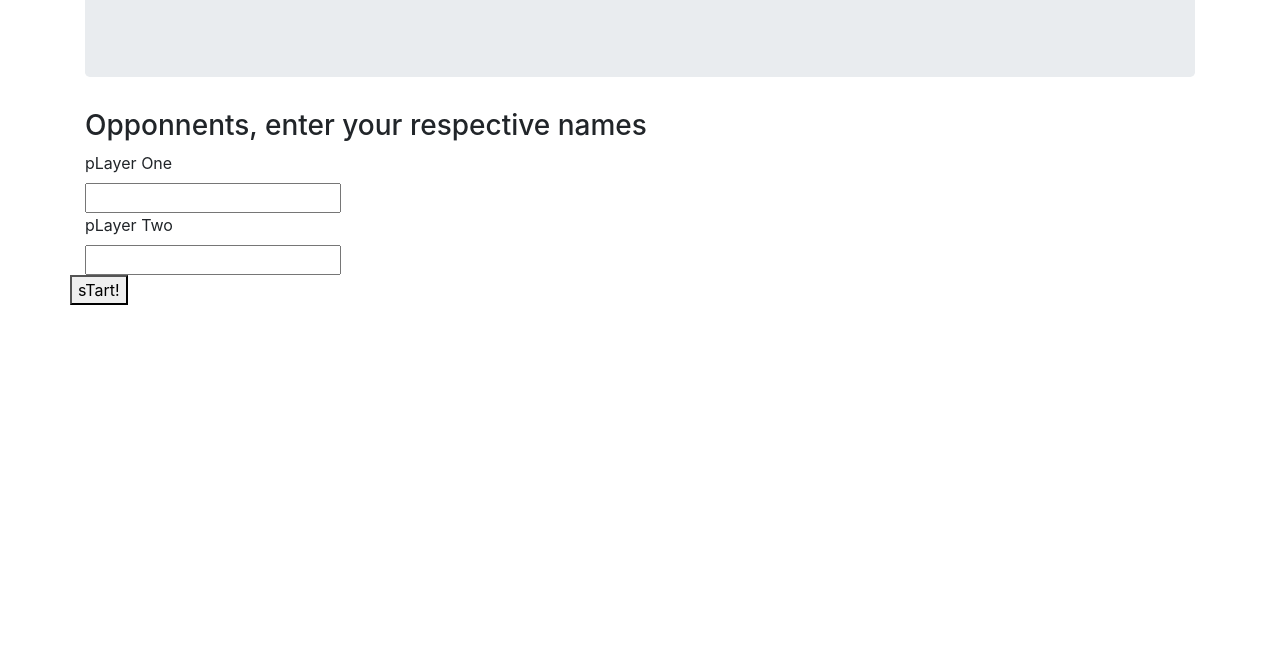
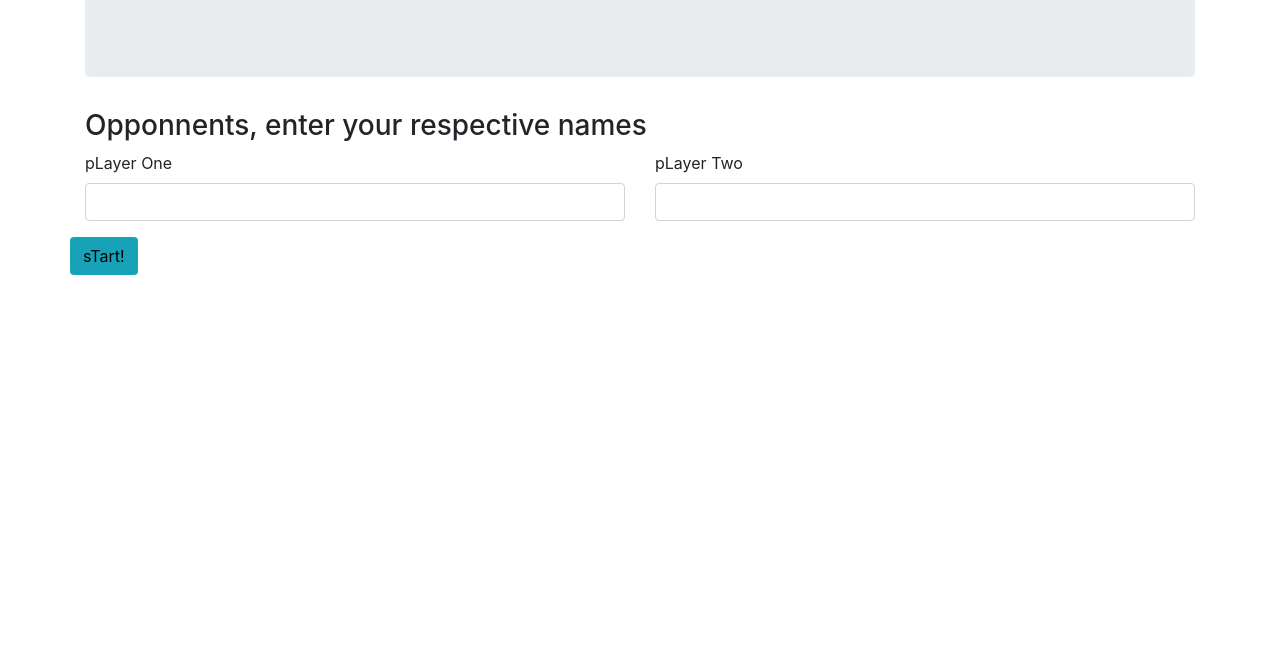
Before and after one commit to Maxie24/pig-dice-1, a plain HTML site: page index.html in a window 1280 px wide. Shown: the part 137-800 px from the top of the page. Drawn offline with Linux system fonts and the light colour scheme.

Commit message:
update opponents login form

```diff
--- a/index.html
+++ b/index.html
@@ -16,23 +16,26 @@
     <body>
      <div class="container">
        <div class="jumbotron">
-         <h2>he pig dice game</h2>
+         <h2>the pig dice game</h2>
          <p>welcome to the [pig dice game] </p>
        </div>
-       <h3>Opponnents, enter your respective names</h3>
-       <div class="row">
-         <form class="opponents">
-           <div class="col-md-6">
-             <label for="player-one">pLayer One</label>
-             <input id="player-one" type="text" name="player-one" value="">
-           </div>
-           <div class="col-md-6">
-             <label for="player-two">pLayer Two</label>
-             <input id="player-two" type="text" name="player-one" value="">
-           </div>
-           <button id="start" type="submit" name="button">sTart!</button>
-         </form>   <!--End form -->
-       </div> <!--End div row -->
+       <div class="login">
+         <h3>Opponnents, enter your respective names</h3>
+         <form class="opponnents">
+           <div class="row">
+              <div class="form-group col-md-6">
+                <label for="player-one">pLayer One</label> <br>
+                <input class="form-control" id="player-one" type="text" name="player-one" value="">
+              </div>
+              <div class="form-group col-md-6">
+                <label for="player-two">pLayer Two</label> <br>
+                <input class="form-control" id="player-two" type="text" name="player-one" value="">
+              </div>
+              <button id="start" type="submit" name="button" class="btn bg-info">sTart!</button>
+           </div><!--End div row -->
+         </form>
+       </div>  <!--End login -->
+
 
      </div> <!--End div container -->
     </body>
```
